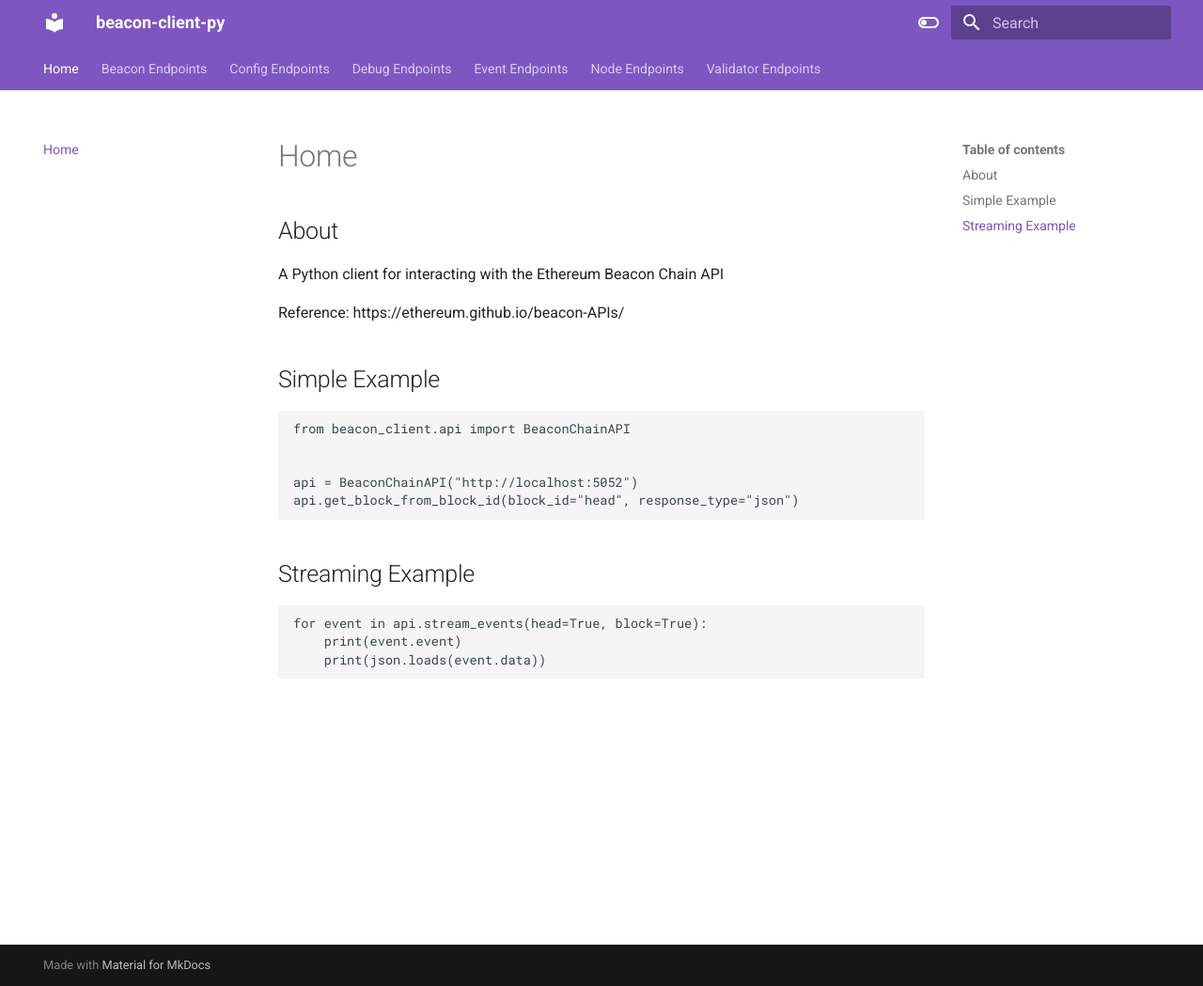
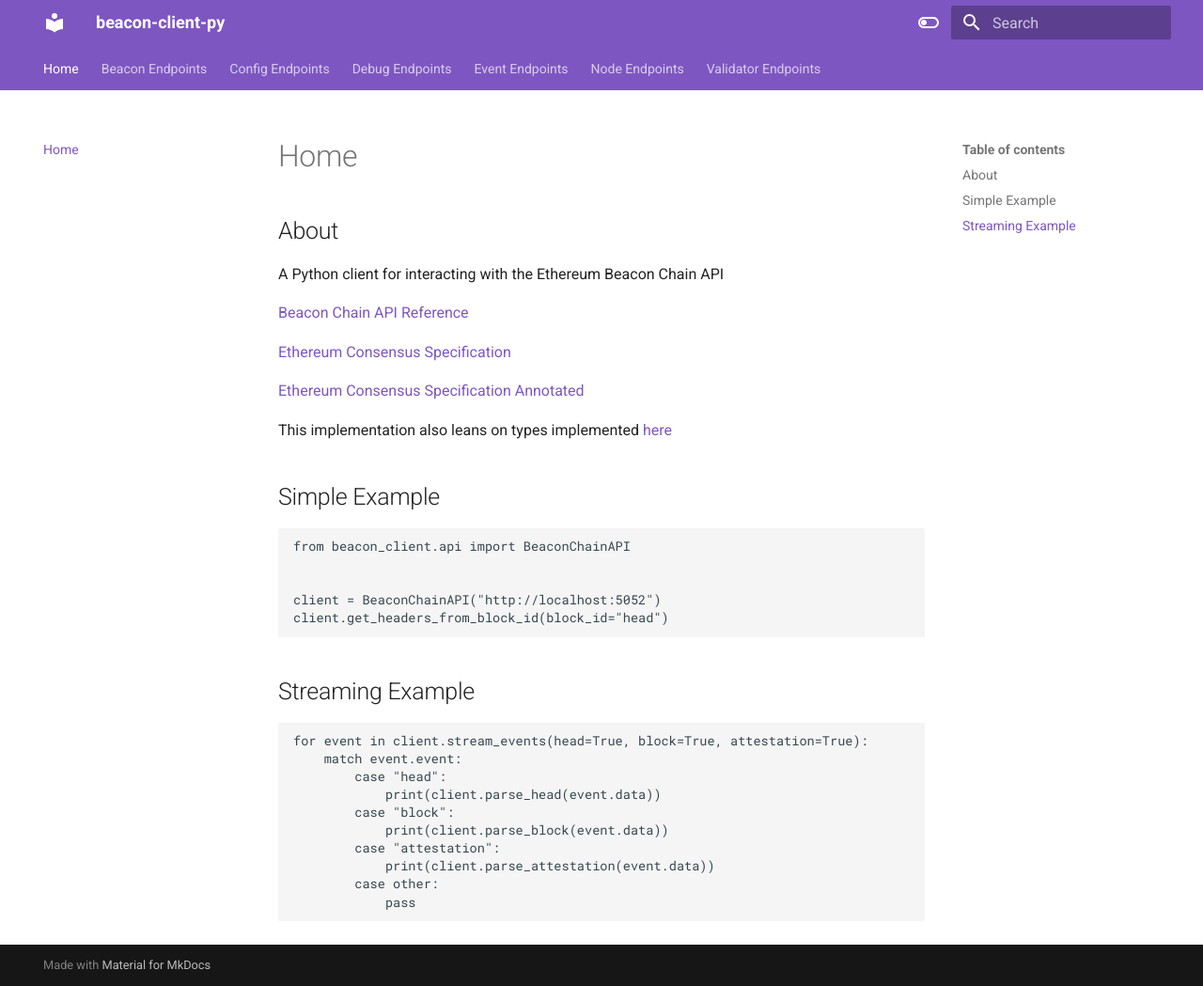
Before and after one commit to ergonia/beacon-client-py, an MkDocs documentation site: the page built from docs/index.md, in a window 1280 px wide and 1049 px high. Shown: the whole window at 94% size. Built offline with MkDocs 1.6.1 and Material for MkDocs 9.7.7, drawn with Linux system fonts in a browser that asks for light colours.

Commit message:
Documentation Style

````diff
--- a/docs/index.md
+++ b/docs/index.md
@@ -4,7 +4,13 @@
 
 A Python client for interacting with the Ethereum Beacon Chain API
 
-Reference: https://ethereum.github.io/beacon-APIs/
+[Beacon Chain API Reference](https://ethereum.github.io/beacon-APIs)
+
+[Ethereum Consensus Specification](https://github.com/ethereum/consensus-specs/blob/dev/specs/phase0/beacon-chain.md)
+
+[Ethereum Consensus Specification Annotated](https://eth2book.info/altair/part3)
+
+This implementation also leans on types implemented [here](https://github.com/ralexstokes/beacon-api-client)
 
 ## Simple Example
 
@@ -12,13 +18,20 @@ Reference: https://ethereum.github.io/beacon-APIs/
 from beacon_client.api import BeaconChainAPI
 
 
-api = BeaconChainAPI("http://localhost:5052")
-api.get_block_from_block_id(block_id="head", response_type="json")
+client = BeaconChainAPI("http://localhost:5052")
+client.get_headers_from_block_id(block_id="head")
 ```
 
 ## Streaming Example
 ```
-for event in api.stream_events(head=True, block=True):
-    print(event.event)
-    print(json.loads(event.data))
+for event in client.stream_events(head=True, block=True, attestation=True):
+    match event.event:
+        case "head":
+            print(client.parse_head(event.data))
+        case "block":
+            print(client.parse_block(event.data))
+        case "attestation":
+            print(client.parse_attestation(event.data))
+        case other:
+            pass
 ```
````
Also changed, not shown: README.md (+5 -5 lines).
